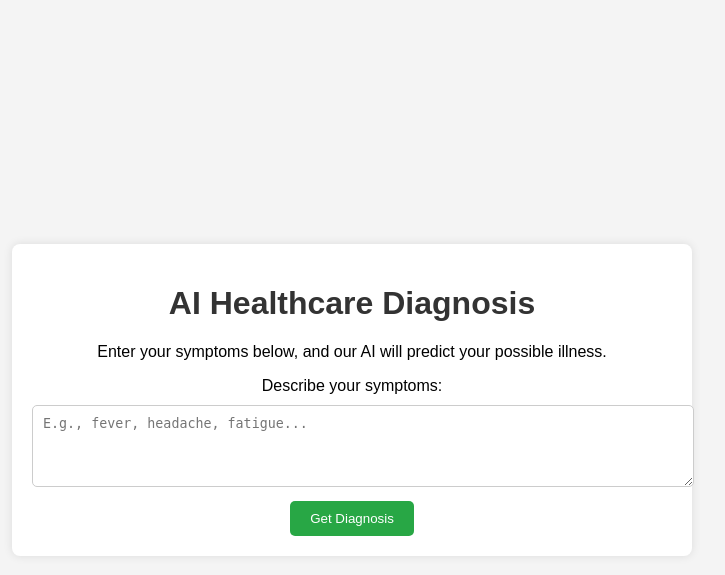
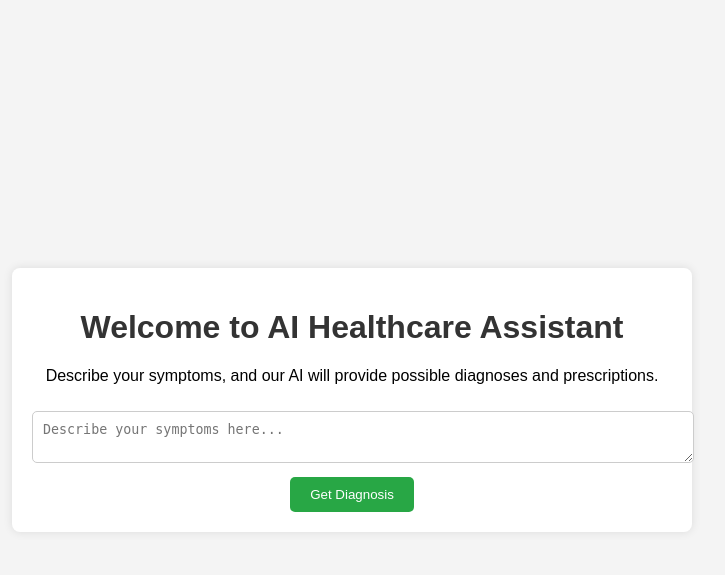
Before and after one commit to Bmagaji76/BMKhealthcareAI, a Flask app: page / in a window 1280 px wide. Shown: the top 575 px of the page, without its empty margins (288-1013 px from the left). Run offline with Flask 3, Linux system fonts and the light colour scheme.

Commit message:
Update index.html

```diff
--- a/templates/index.html
+++ b/templates/index.html
@@ -3,18 +3,15 @@
 <head>
     <meta charset="UTF-8">
     <meta name="viewport" content="width=device-width, initial-scale=1.0">
-    <title>AI Healthcare Diagnosis</title>
-    <link rel="stylesheet" href="{{ url_for('static', filename='style.css') }}">
+    <title>AI Healthcare Assistant</title>
+    <link rel="stylesheet" href="static/style.css">
 </head>
 <body>
     <div class="container">
-        <h1>AI Healthcare Diagnosis</h1>
-        <p>Enter your symptoms below, and our AI will predict your possible illness.</p>
-
+        <h1>Welcome to AI Healthcare Assistant</h1>
+        <p>Describe your symptoms, and our AI will provide possible diagnoses and prescriptions.</p>
         <form action="/predict" method="post">
-            <label for="symptoms">Describe your symptoms:</label>
-            <textarea id="symptoms" name="symptoms" rows="4" placeholder="E.g., fever, headache, fatigue..."></textarea>
-
+            <textarea name="user_input" placeholder="Describe your symptoms here..." required></textarea>
             <button type="submit">Get Diagnosis</button>
         </form>
     </div>
```
